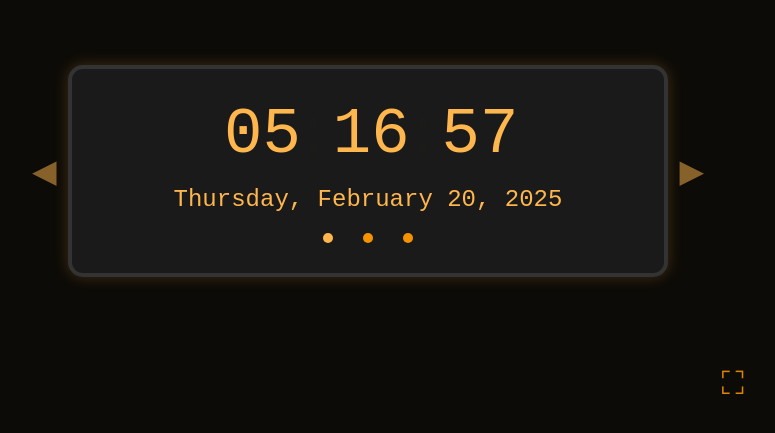
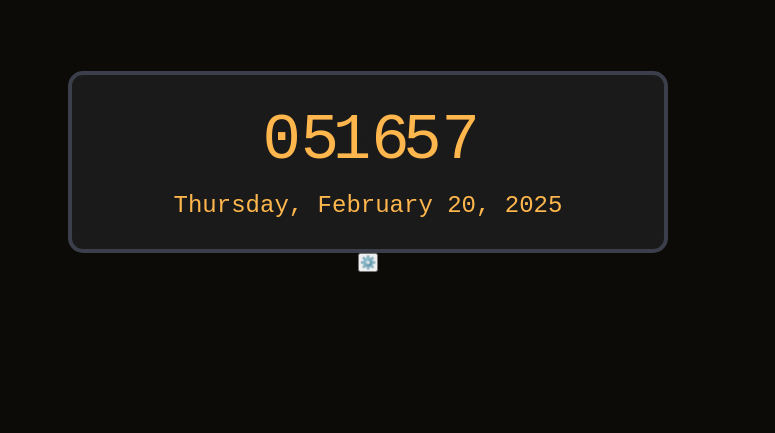
Before and after one commit to gituser6hij/satisfying-watch, a Next.js app: page / in a window 1280 px wide. Shown: the part 229-662 px from the top of the page, without its empty margins (272-1047 px from the left). Built offline with nearby package versions, Linux system fonts and the light colour scheme.

Commit message:
Update page.js

```diff
--- a/app/page.js
+++ b/app/page.js
@@ -1,40 +1,31 @@
 "use client";
 
-import { useEffect, useState } from "react";
-import "./styles.css"; // Import the CSS file
+import { useEffect, useState, useCallback } from "react";
+import "./styles.css";
 
-<link rel="icon" href="/favicon.ico" sizes="any" />
+const fonts = [
+  '"Courier New"', 'Arial', 'Georgia', 'Verdana', 'Impact',
+  'Trebuchet MS', '"Roboto"', '"Orbitron"', '"Montserrat"'
+];
+const shapes = ['square', 'circle'];
+const colorPalette = ['#c678dd', '#61afef', '#e06c75', '#98c379', '#e5c07b', '#56b6c2', '#abb2bf'];
+const borderStyles = ['solid', 'dashed', 'dotted', 'double', 'groove'];
 
 export default function Home() {
-  const [mounted, setMounted] = useState(false);
-  const [time, setTime] = useState(new Date());
-  const [currentDesign, setCurrentDesign] = useState(1); // Start with first design
-
-  const [touchStartX, setTouchStartX] = useState(0);
-  const [touchEndX, setTouchEndX] = useState(0);
-
-  const handleTouchStart = (e) => {
-    setTouchStartX(e.touches[0].clientX);
-  };
-
-  const handleTouchMove = (e) => {
-    setTouchEndX(e.touches[0].clientX);
-  };
-
-  const handleTouchEnd = () => {
-    if (touchStartX - touchEndX > 50) {
-      // Swipe left -> Next design
-      setCurrentDesign((prev) => (prev < 3 ? prev + 1 : 1));
-    } else if (touchEndX - touchStartX > 50) {
-      // Swipe right -> Previous design
-      setCurrentDesign((prev) => (prev > 1 ? prev - 1 : 3));
-    }
-  };
-
-
+  const [time, setTime] = useState(null);
+  const [isMounted, setIsMounted] = useState(false);
+  const [clockFont, setClockFont] = useState('monospace');
+  const [clockShape, setClockShape] = useState('square');
+  const [primaryColor, setPrimaryColor] = useState('#c678dd');
+  const [borderColor, setBorderColor] = useState('#3a3f4b');
+  const [borderWidth, setBorderWidth] = useState(4);
+  const [visualEffect, setVisualEffect] = useState('default');
+  const [showSettings, setShowSettings] = useState(false);
 
   useEffect(() => {
-    setMounted(true);
+    setIsMounted(true);
+    setTime(new Date());
+
     const timer = setInterval(() => {
       setTime(new Date());
     }, 1000);
@@ -42,128 +33,149 @@ export default function Home() {
     return () => clearInterval(timer);
   }, []);
 
-  const formatNumber = (num) => {
-    return num.toString().padStart(2, "0");
+  useEffect(() => {
+    if (isMounted) {
+      const savedPreferences = localStorage.getItem('clockPreferences');
+      if (savedPreferences) {
+        const parsedPreferences = JSON.parse(savedPreferences);
+        setClockFont(parsedPreferences.clockFont);
+        setClockShape(parsedPreferences.clockShape);
+        setPrimaryColor(parsedPreferences.primaryColor);
+        setBorderColor(parsedPreferences.borderColor);
+        setBorderWidth(parsedPreferences.borderWidth);
+        setVisualEffect(parsedPreferences.visualEffect);
+      }
+    }
+  }, [isMounted]);
+
+  useEffect(() => {
+    if (isMounted) {
+      const preferences = {
+        clockFont,
+        clockShape,
+        primaryColor,
+        borderColor,
+        borderWidth,
+        visualEffect,
+      };
+      localStorage.setItem('clockPreferences', JSON.stringify(preferences));
+    }
+  }, [clockFont, clockShape, primaryColor, borderColor, borderWidth, visualEffect, isMounted]);
+
+  const handleBorderWidthChange = (e) => {
+    setBorderWidth(parseInt(e.target.value, 10));
   };
 
-  if (!mounted) {
-    return (
-      <main className="container">
-        <div className="clock-container">
-          <div className="clock">
-            <span className="digit">00</span>:<span className="digit">00</span>:<span className="digit">00</span>
-          </div>
-          <div className="loading-text">Loading...</div>
-        </div>
-        <div className="dots">
-          <div className="dot"></div>
-          <div className="dot"></div>
-          <div className="dot"></div>
-        </div>
-      </main>
-    );
-  }
+  const formatNumber = (num) => num.toString().padStart(2, "0");
 
-  const toggleFullScreen = () => {
+  const toggleFullScreen = useCallback(() => {
     if (!document.fullscreenElement) {
       document.documentElement.requestFullscreen();
-    } else if (document.exitFullscreen) {
+    } else {
       document.exitFullscreen();
     }
-  };
+  }, []);
 
-  // Function to change design
-  const changeDesign = (newDesign) => {
-    setCurrentDesign(newDesign);
-  };
+  const resetSettings = useCallback(() => {
+    setClockFont('monospace');
+    setClockShape('square');
+    setPrimaryColor('#c678dd');
+    setBorderColor('#3a3f4b');
+    setBorderWidth(4);
+    setVisualEffect('default');
+
+    if (isMounted) {
+      localStorage.setItem('clockPreferences', JSON.stringify({
+        clockFont: 'monospace',
+        clockShape: 'square',
+        primaryColor: '#c678dd',
+        borderColor: '#3a3f4b',
+        borderWidth: 4,
+        visualEffect: 'default',
+      }));
+    }
+  }, [isMounted]);
 
   return (
-    <main className="container"
+    <main className="container">
+      {isMounted && time ? (
+        <div
+          className={`clock-container ${clockShape} ${visualEffect}`}
+          style={{
+            '--primary-color': primaryColor,
+            '--border-color': borderColor,
+            fontFamily: clockFont,
+            border: `${borderWidth}px solid ${borderColor}`,
+          }}
+        >
+          <div className="clock">
+            {[time.getHours(), time.getMinutes(), time.getSeconds()].map((t, i) => (
+              <span key={i} className="digit">
+                {formatNumber(t)}
+                {i < 2 && <span className="blink">:</span>}
+              </span>
+            ))}
+          </div>
+          <div className="date">
+            {time.toLocaleDateString("en-US", {
+              weekday: "long",
+              year: "numeric",
+              month: "long",
+              day: "numeric",
+            })}
+          </div>
+        </div>
+      ) : (
+        <div className="loading">Loading...</div>
+      )}
 
+      <button
+        className="settings-button"
+        onClick={() => setShowSettings(!showSettings)}
+        aria-label="Settings"
+        title="Settings"
+      >
+        ⚙️
+      </button>
 
-      onTouchStart={handleTouchStart}
-      onTouchMove={handleTouchMove}
-      onTouchEnd={handleTouchEnd}
+      {showSettings && (
+        <div className="settings-panel">
+          <button
+            className="close-button"
+            onClick={() => setShowSettings(false)}
+            aria-label="Close settings"
+          >
+            ×
+          </button>
+          <div className="customization-buttons">
+            <button onClick={() => setClockFont(fonts[Math.floor(Math.random() * fonts.length)])} aria-label="Change font">𝖠b</button>
+            <button onClick={() => setClockShape(shapes[Math.floor(Math.random() * shapes.length)])} aria-label="Change shape">◻️</button>
+            <button onClick={() => setPrimaryColor(colorPalette[Math.floor(Math.random() * colorPalette.length)])} aria-label="Change color">🎨</button>
+            <button onClick={() => setBorderColor(`hsl(${Math.random() * 360}, 70%, 50%)`)} aria-label="Change border">🖌</button>
+            <button onClick={() => setVisualEffect(['shadow', 'glow', 'neon', 'vintage'][Math.floor(Math.random() * 4)])} aria-label="Visual effects">✨</button>
+          </div>
 
-    >
+          <button className="fullscreen-button" onClick={toggleFullScreen} aria-label="Toggle fullscreen">
+            ⛶
+          </button>
 
+          <button onClick={resetSettings} aria-label="Reset settings">
+            🔄 Reset
+          </button>
 
-
-
-
-      <div className={`clock-container design-${currentDesign}`}>
-
-        <button className="nav-arrow left-arrow" onClick={() => changeDesign(currentDesign > 1 ? currentDesign - 1 : 3)}>
-          {"\u25C0"} {/* Left arrow */}
-        </button>
-
-        <button className="nav-arrow right-arrow" onClick={() => changeDesign(currentDesign < 3 ? currentDesign + 1 : 1)}>
-          {"\u25B6"} {/* Right arrow */}
-        </button>
-
-        <div className="clock">
-          <span className="digit">{formatNumber(time.getHours())}</span>
-          <span className="blink">:</span>
-          <span className="digit">{formatNumber(time.getMinutes())}</span>
-          <span className="blink">:</span>
-          <span className="digit">{formatNumber(time.getSeconds())}</span>
+          <div className="slider-container">
+            <label htmlFor="border-width">{borderWidth}px</label>
+            <input
+              type="range"
+              id="border-width"
+              min="1"
+              max="15"
+              value={borderWidth}
+              onChange={handleBorderWidthChange}
+            />
+          </div>
         </div>
-
-
-
-
-
-        <div className="date">
-          {time.toLocaleDateString("en-US", {
-            weekday: "long",
-            year: "numeric",
-            month: "long",
-            day: "numeric",
-          })}
-        </div>
-
-
-
-        {currentDesign === 1 && (
-          <>
-            <div className="dots">
-              <div className="dot" onClick={() => changeDesign(1)}></div>
-              <div className="dot-dark" onClick={() => changeDesign(2)}></div>
-              <div className="dot-dark" onClick={() => changeDesign(3)}></div>
-            </div>
-
-          </>
-        )}
-
-        {currentDesign === 2 && (
-          <>
-            <div className="dots">
-              <div className="dot-dark" onClick={() => changeDesign(1)}></div>
-              <div className="dot" onClick={() => changeDesign(2)}></div>
-              <div className="dot-dark" onClick={() => changeDesign(3)}></div>
-            </div>
-
-
-          </>
-        )}
-
-        {currentDesign === 3 && (
-          <>
-
-            <div className="dots">
-              <div className="dot-dark" onClick={() => changeDesign(1)}></div>
-              <div className="dot-dark" onClick={() => changeDesign(2)}></div>
-              <div className="dot" onClick={() => changeDesign(3)}></div>
-            </div>
-          </>
-        )}
-
-        <button className="fullscreen-button" onClick={toggleFullScreen}>
-          {"\u26F6"}
-        </button>
-
-      </div>
-
+      )}
     </main>
   );
 }
```
